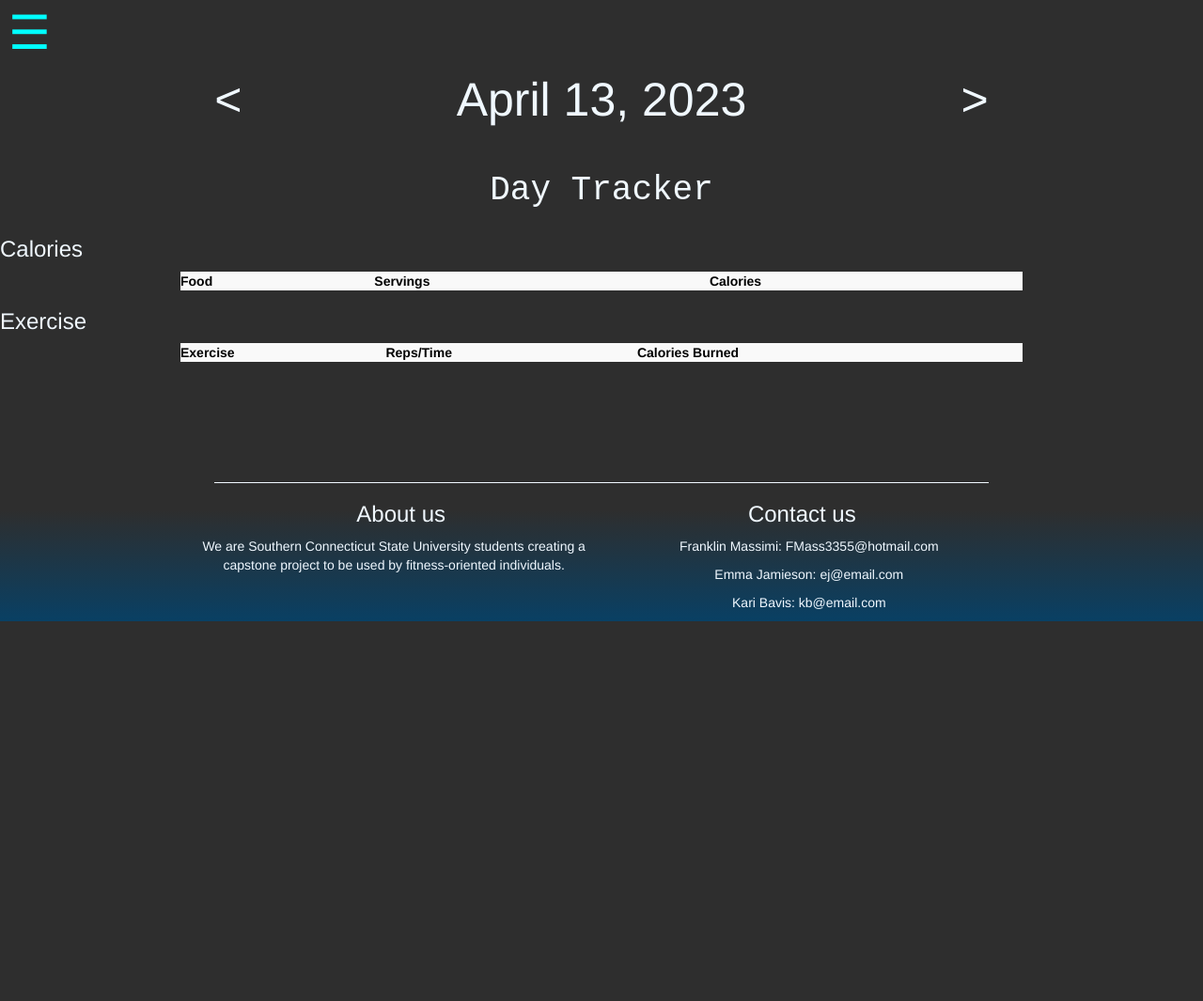
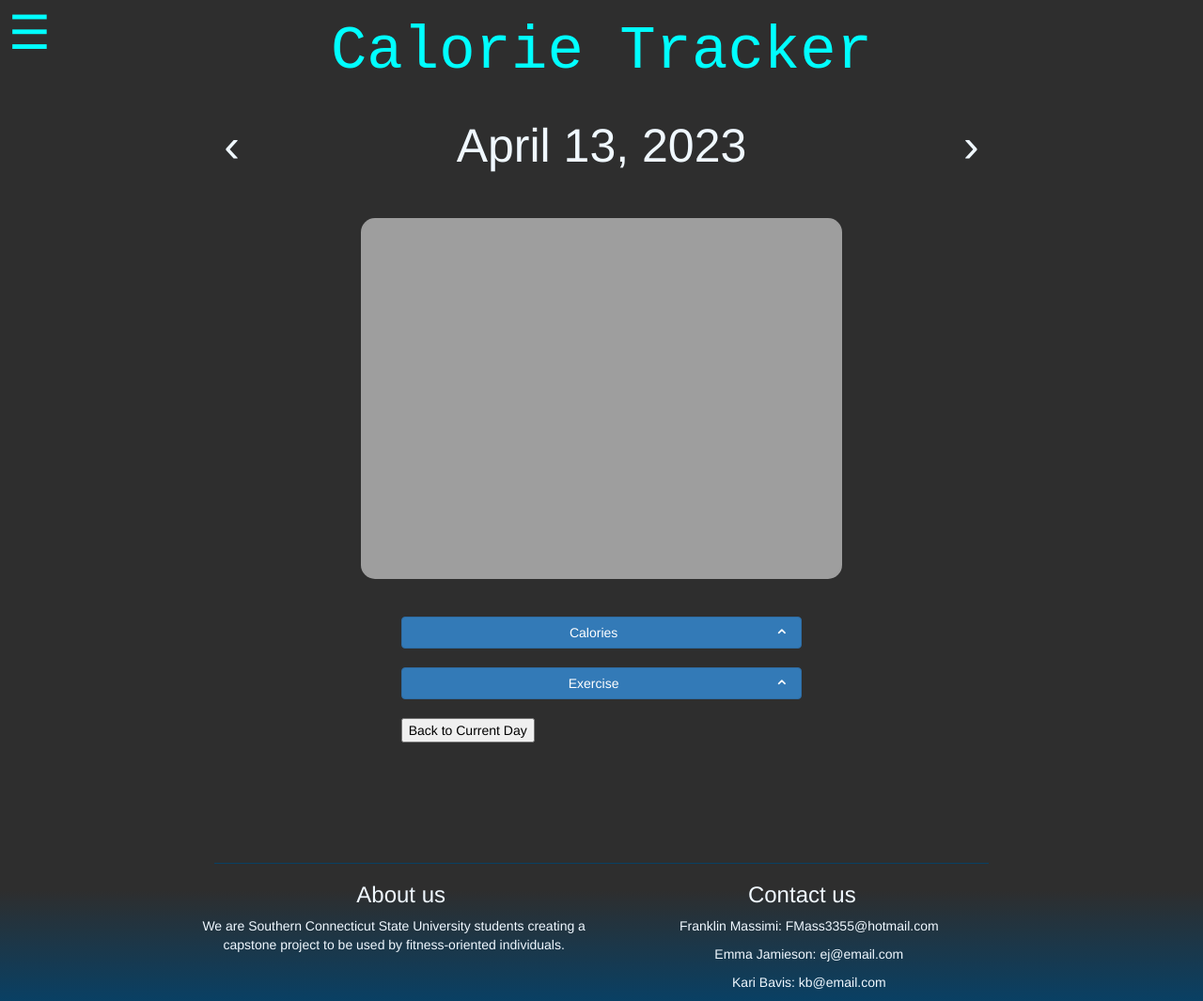
Before and after one commit to FMass-3355/CSC400, a Flask app: page /tomorrow in a window 1280 px wide. Shown: the whole page at 94% size. Before the commit the page ends 661 px from the top, so only its background shows below. Run offline with Flask 3, Linux system fonts and the light colour scheme; the visitor is signed in with stand-in values (Sample User, id 1); data that the repository does not hold is empty; some libraries are stand-ins or nearby versions.

Commit message:
tracker is almost completed, added several animations and organization aspects

```diff
--- a/app/static/stylesheets/base.css
+++ b/app/static/stylesheets/base.css
@@ -10,13 +10,57 @@ body, html{
 
 h1{
     font-family:'Courier New', Courier, monospace;
+    font-size: 64px;
+    color: aqua;
 }
 
-.dateSwitch{
+.moveLeft span{
     font-size: 50px;
     cursor: pointer;
+    position: relative;
+    text-decoration: none;
     color: aliceblue;
     transition: .3s;
+}
+
+.moveLeft:hover span{
+    animation: animateLeft 5s infinite;
+    cursor: pointer;
+}
+@keyframes animateLeft{
+    0%{
+        transform: translateX(0px);
+    }
+    50%{
+        transform: translateX(-30px);
+    }
+    100%{
+        transform: translateX(0px);
+    }
+}
+
+.moveRight span{
+    font-size: 50px;
+    cursor: pointer;
+    text-decoration: none;
+    color: aliceblue;
+    transition: .3s;
+}
+
+.moveRight:hover span{
+    animation: animateRight 5s infinite;
+    cursor: pointer;
+}
+@keyframes animateRight{
+    0%{
+        transform: translateX(0px);
+    }
+    50%{
+        transform: translateX(30px);
+    }
+    100%{
+        transform: translateX(0px);
+    }
 }
 
 .dateSwitch:hover, .dateSwitch:focus{
@@ -36,5 +80,33 @@ h1{
 }
 
 .whiteback2{
-    background-image: url(https://wallpaperaccess.com/full/1109099.jpg);
+    background-image: url(../Images/flippedblue.jpg);
+    background-position: left;
 }
+
+.rotate{
+    transition: all 2s linear;
+}
+
+.rotate.down {
+    transform:rotate(180deg);
+    transition: .5s;
+}
+
+.rotate2{
+    transition: all 2s linear;
+}
+
+.rotate2.down2 {
+    transform:rotate(180deg);
+    transition: .5s;
+}
+
+.collapseBar {
+    float: right;
+    font-size: 20px;
+    height: 20px;
+    vertical-align: middle;
+    transform: rotate(0deg);
+    transition: .3s;
+}
--- a/app/static/stylesheets/navbar.css
+++ b/app/static/stylesheets/navbar.css
@@ -19,6 +19,10 @@
     margin-top: 30px;
   }
 
+  .overlay-content a:hover, .overlay-content a:focus {
+    font-size: 30px;
+  }
+
   .overlay a {
     padding: 8px;
     text-decoration: none;
@@ -38,6 +42,8 @@
     text-align: center;
     font-size: 60px;
   }
+
+
 
   .openNav {
     font-size:50px;
@@ -70,7 +76,7 @@
 
   /* Dropdown Button */
 .dropbtn {
-  font-size: 16px;
+  font-size: 50px;
   border: none;
   cursor: pointer;
   transition: .3s;
@@ -79,7 +85,6 @@
 /* Dropdown button on hover & focus */
 .dropbtn:hover, .dropbtn:focus {
   color: aqua;
-  transition: .3s;
 }
 
 /* The container <div> - needed to position the dropdown content */
@@ -93,7 +98,9 @@
   display: none;
   position: absolute;
   background-color: #f1f1f1;
-  min-width: 160px;
+  width: 50%;
+  left: 50%;
+  margin-left: -25%;
   box-shadow: 0px 8px 16px 0px rgba(0,0,0,0.2);
   z-index: 1;
 }
@@ -104,6 +111,7 @@
   padding: 12px 16px;
   text-decoration: none;
   display: block;
+  font-size: medium;
 }
 
 /* Change color of dropdown links on hover */
--- a/app/templates/homepage.html
+++ b/app/templates/homepage.html
@@ -32,9 +32,9 @@
         </div>
     </div>
 
-    <span class="openNav" onclick="openNav()">&#9776; </span>
+    <span class="openNav" onclick="openNav()" style="position: fixed;">&#9776;</span>
 
-        <h1 style="text-align: center; color: aqua" class="titletext"> Welcome to FIT!</h1>
+        <h1 style="text-align: center; color: aqua"> Welcome to FIT!</h1>
         <iframe src="/graph" onload='javascript:(function(o){o.style.height=o.contentWindow.document.body.scrollHeight+"px";}(this));' \
         style="width:40%;border:none;margin:auto;"></iframe>
         <p class="content" style="color:aliceblue; text-align: center;">Take a look at your current calorie progress, {{user}}.</p><br><br><br><br>
@@ -70,7 +70,7 @@
 
     <footer class="titletext" style="margin-top: 10%;text-align: center; background-image: linear-gradient(rgba(46, 46, 46) 20%, rgb(9, 64, 100));">
         <div class="col-md-offset-2 col-md-8" style="color:aliceblue">
-            <hr style="background-color: aliceblue; height: 1px; border: none; margin: 0%;">
+            <hr style="background-color: rgb(9, 64, 100); height: 1px; border: none; margin: 0%;">
             <div class="row">
                 <div class="col-md-6 col-xs-6"><h3>About us</h3></div>
                 <div class="col-md-6 col-xs-6"><h3>Contact us</h3>
--- a/app/templates/login.html
+++ b/app/templates/login.html
@@ -49,7 +49,7 @@
                     </form>
                     <p style="width: fit-content; margin: auto; padding-top: 2.5%; padding-bottom: 2.5%;">or</p>
                     <a class="btn recover_user_button" href="/account_recovery">Recover Account</a><br>
-                    <hr style="width: 50%; margin: auto; color:blueviolet;"><br>
+                    <hr style="width: 50%; margin: auto; color:aqua; border: 5px;"><br>
                     <p style="width: fit-content; margin: auto;">New to FIT? No problem, create an account down below!</p><br>
                     <a class="btn create_user_button" href="/create_user">Create User</a>
                 </div>
--- a/app/templates/tracker.html
+++ b/app/templates/tracker.html
@@ -11,53 +11,73 @@
         <link rel="stylesheet" href="../static/stylesheets/navbar.css">
         <link rel="stylesheet" href="../static/stylesheets/base.css">
     </head>
+    <style>
+        .table-striped>tbody>tr:nth-child(odd)>td,
+        .table-striped>tbody>tr:nth-child(odd)>th {
+            background-color: rgb(9, 64, 100);
+        }
 
+        table {
+            font-size:medium;
+            width: 35%;
+            color: aliceblue;
+        }
+    </style>
     <body class="base" style="color:aliceblue">
         <div id="myNav" class="overlay">
             <a href="javascript:void(0)" class="closebtn" onclick="closeNav()">&times;</a>
             <div class="overlay-content">
-              <a href="/homepage">Home</a>
+              <a href="/homepage" class="content">Home</a>
               <a href="/tracker">Tracker</a>
               <a href="/profile">Profile</a>
               <a href="/logout">Logout</a>
             </div>
         </div>
 
-        <span class="openNav" onclick="openNav()">&#9776;</span>
-
+        <span class="openNav" onclick="openNav()" style="position: fixed;">&#9776;</span>
+        <h1 style="text-align: center; color: aqua">Calorie Tracker</h1><br>
         <div class="col-md-offset-2 col-md-8 col-xs-12" style="text-align: center;">
             <div class="row">
-                <div class="col-md-2 col-xs-1">
-                    <a href="/yesterday" class="dateSwitch"><span style="float: left;">&#x3c;</span></a>
+                <div class="col-md-2 col-xs-1 moveLeft">
+                    <a href="/yesterday"><span style="padding-left: 10px; padding-right: 10px; float: left;">&#x2039;</span></a>
                 </div>
 
                 <div class="col-md-8 col-xs-10 dropdown">
-                    <span onclick="myFunction()" class="dropbtn" style="font-size: 50px; cursor: pointer;">{{ pdate }}</span>
+                    <span onclick="myFunction()" class="dropbtn" style="cursor: pointer;">{{ pdate }}</span>
                     <div id="myDropdown" class="dropdown-content">
-                      <a href="#">Day</a>
-                      <a href="#">Month</a>
-                      <a href="#">Year</a>
+                      <a href="#">Day View</a>
+                      <a href="#">Month View</a>
+                      <a href="#">Year View</a>
                     </div>
                 </div>
 
-                <div class="col-md-2 col-xs-1">
-                    <a href="/tomorrow" class="dateSwitch"><span style=" float: right;">&#x3e;</span></a>
+                <div class="col-md-2 col-xs-1 moveRight">
+                    <a href="/tomorrow"><span style="padding-left: 10px; padding-right: 10px; float: right;">&#x203A;</span></a>
                 </div>
             </div>
         </div>
 
         <br>
-        <h1 style="text-align: center;"> Day Tracker</h1>
-        {% if pdate == actualDay %}
-        <br><button style="width: fit-content;"><a href="/edit_tracker" style="text-decoration: none; color: black;">Edit</a></button>
-        <br><iframe src="/graph" onload='javascript:(function(o){o.style.height=o.contentWindow.document.body.scrollHeight+"px";}(this));' \
-        style="width:40%;border:none;margin:auto;"></iframe>
-        {% endif %}
-        <h3>Calories</h3>
-        <table id="table1" class="table-striped">
+        <br><iframe src="/graph" on onload='javascript:(function(o){o.style.height=o.contentWindow.document.body.scrollHeight+"px";}(this));' \
+        style="width:40%;border:none;margin:auto;"></iframe><br><br>
+
+        <div class="col-md-4 col-md-offset-4">
+            <div class="row">
+                <button
+                class="btn btn-primary rotate"
+                type="button"
+                data-toggle="collapse"
+                data-target="#collapseExample1"
+                aria-expanded="false"
+                aria-controls="collapseExample"
+                style="width:100%; margin:auto;">
+                    Calories<span id="chevron" class="collapseBar rotate">&#8963;</span>
+                </button>
+                <div class="collapse" id="collapseExample1" style="margin-bottom: 2%;">
+                    <table id="table1" class="table-striped" style="margin: auto; width: 100%;">
                         <tr>
                             <th>Food</th>
-                <th>Servings</th>
+                            <th>Servings (in grams)</th>
                             <th>Calories</th>
                         </tr>
                         {% for food in foods %}
@@ -68,9 +88,22 @@
                         </tr>
                         {% endfor %}
                     </table>
+                </div>
+            </div><br>
 
-        <h3>Exercise</h3>
-        <table id="table2" class="table-striped">
+            <div class="row">
+                <button
+                class="btn btn-primary rotate2"
+                type="button"
+                data-toggle="collapse"
+                data-target="#collapseExample2"
+                aria-expanded="false"
+                aria-controls="collapseExample"
+                style="width:100%; margin:auto;">
+                    Exercise<span id="chevron2" class="collapseBar rotate2">&#8963;</span>
+                </button>
+                <div class="collapse" id="collapseExample2">
+                    <table id="table2" class="table-striped" style="margin: auto; width: 100%;">
                         <tr>
                             <th>Exercise</th>
                             <th>Reps/Time</th>
@@ -84,9 +117,48 @@
                         </tr>
                         {% endfor %}
                     </table>
+                </div>
+            </div><br>
 
+            <div class="row">
+                {% if pdate == actualDay %}
+                <button style="width: fit-content;"><a href="/edit_tracker" style="text-decoration: none; color: black;">Edit Calories</a></button>
+                {% else %}
+                <button style="width: fit-content;"><a href="/tracker" style="text-decoration: none; color: black;">Back to Current Day</a></button>
+                {% endif %}
+            </div>
+        </div>
+
+        <footer class="titletext" style="text-align: center; background-image: linear-gradient(rgba(46, 46, 46) 20%, rgb(9, 64, 100)); margin-top: 10%;">
+            <div class="col-md-offset-2 col-md-8" style="color:aliceblue">
+                <hr style="background-color: rgb(9, 64, 100); height: 1px; border: none; margin: 0%;">
+                <div class="row">
+                    <div class="col-md-6 col-xs-6"><h3>About us</h3></div>
+                    <div class="col-md-6 col-xs-6"><h3>Contact us</h3>
+                </div>
+                <div class="row">
+                    <div class="col-md-6 col-xs-6">We are Southern Connecticut State University students creating a capstone
+                        project to be used by fitness-oriented individuals.</div>
+                    <div class="col-md-6 col-xs-6">
+                        <p>Franklin Massimi: FMass3355@hotmail.com</p>
+                        <p>Emma Jamieson: ej@email.com</p>
+                        <p>Kari Bavis: kb@email.com</p>
+                    </div>
+                </div>
+            </div>
+        </footer>
 
         <script>
+            var chevron = document.getElementById("chevron");
+                $(".rotate").click(function(){
+                    $(chevron).toggleClass("down");
+                });
+
+                var chevron2 = document.getElementById("chevron2");
+                $(".rotate2").click(function(){
+                    $(chevron2).toggleClass("down2");
+                });
+
             var n = new Date();
             year = n.getFullYear();
             month = n.getMonth() + 1;
@@ -132,23 +204,5 @@
             }
 
         </script>
-        <footer class="titletext" style="margin-top: 10%; text-align: center; background-image: linear-gradient(rgba(46, 46, 46) 20%, rgb(9, 64, 100));">
-            <div class="col-md-offset-2 col-md-8" style="color:aliceblue">
-                <hr style="background-color: aliceblue; height: 1px; border: none; margin: 0%;">
-                <div class="row">
-                    <div class="col-md-6 col-xs-6"><h3>About us</h3></div>
-                    <div class="col-md-6 col-xs-6"><h3>Contact us</h3>
-                </div>
-                <div class="row">
-                    <div class="col-md-6 col-xs-6">We are Southern Connecticut State University students creating a capstone
-                        project to be used by fitness-oriented individuals.</div>
-                    <div class="col-md-6 col-xs-6">
-                        <p>Franklin Massimi: FMass3355@hotmail.com</p>
-                        <p>Emma Jamieson: ej@email.com</p>
-                        <p>Kari Bavis: kb@email.com</p>
-                    </div>
-                </div>
-            </div>
-        </footer>
     </body>
 </html>
```
Also changed, not shown: app/templates/profile.html (+22 -20 lines). Lines whose indentation alone changed are shown as unchanged.
